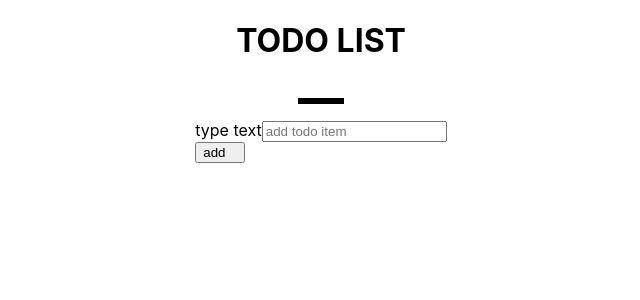
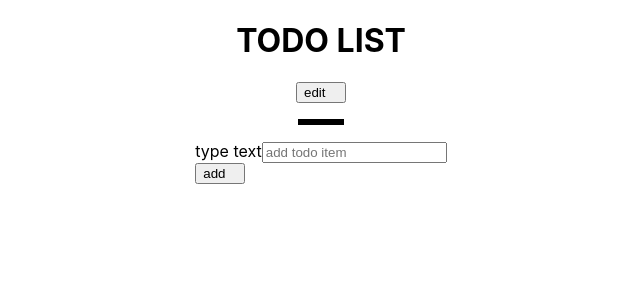
Before and after one commit to curlynux/todolist, a React (Create React App) app: page / in a window 1280 px wide. Shown: the top 300 px of the page, without its empty margins (319-959 px from the left). Built offline with nearby package versions, Linux system fonts and the light colour scheme.

Commit message:
setting up edit button

```diff
--- a/src/components/todolist.jsx
+++ b/src/components/todolist.jsx
@@ -3,6 +3,7 @@ import { useState, useEffect } from "react";
 function Todolist() {
 	// const [unorderedList, setUnorderedList] = useState(0);
 	const [button, setButton] = useState(false);
+	const [edit, setEdit] = useState(false);
 	const [todos, setTodos] = useState([]);
 	console.log(todos);
 	const [input, setInput] = useState("");
@@ -30,8 +31,21 @@ function Todolist() {
 		}
 	}
 
+	function editTodo() {
+		console.log(edit);
+		setTimeout(() => {
+			setEdit(true);
+			console.log("EDIT", edit);
+		}, 4000);
+		setTimeout(() => {
+			setEdit(false);
+			console.log("EDIT2", edit);
+		}, 3000);
+	}
+
 	return (
 		<main>
+			<button onClick={editTodo}>edit</button>
 			<ul>
 				{todos.map((todo, index) => {
 					return (
```
